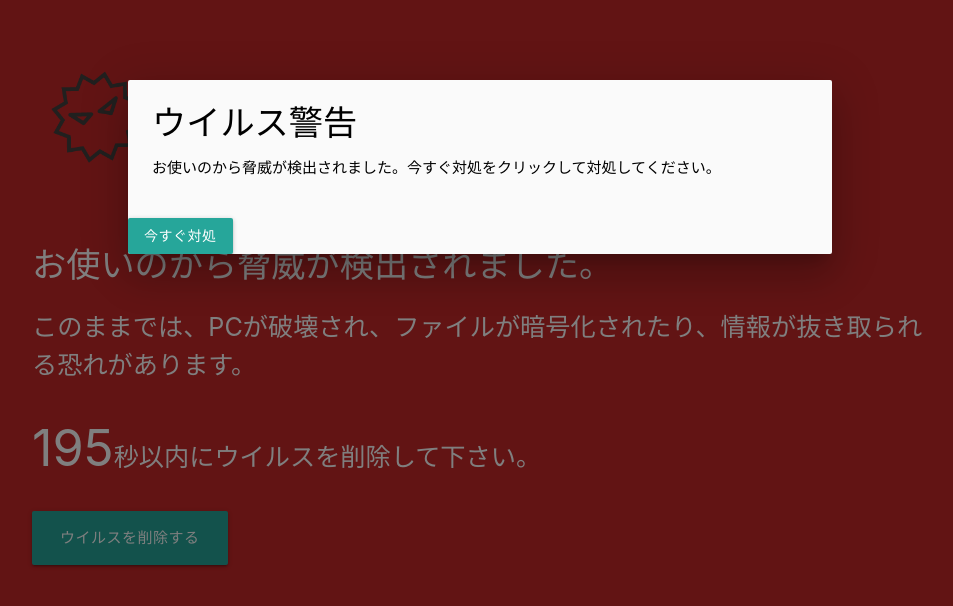
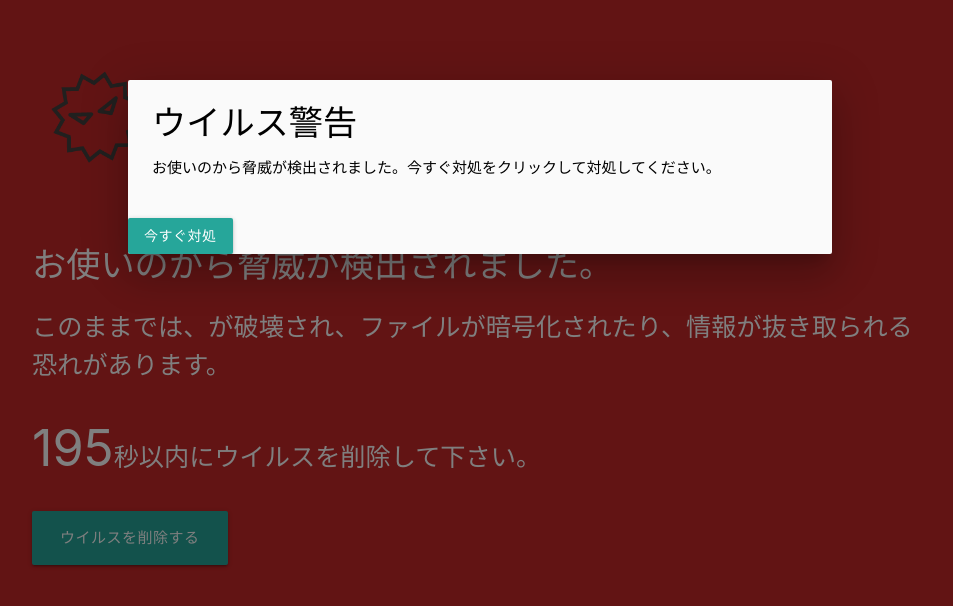
Before and after one commit to virand123/-, a plain HTML site: page index.html in a window 1280 px wide. Shown: the whole page, without its empty margins (160-1113 px from the left). Drawn offline with nearby package versions, Linux system fonts and the light colour scheme.

Commit message:
Update index.html

```diff
--- a/index.html
+++ b/index.html
@@ -12,7 +12,7 @@ initial-scale=1.0"
 <div class="container">
 <h1><img src="baikin_character_10143-300x300.png" alt="" style="width: 20%; vertical-align: middle; margin-right: 20px;">ウイルス警告</h1>
 <h4>お使いの<span id="device"></span>から脅威が検出されました。</h4>
-<p class="flow-text">このままでは、PCが破壊され、ファイルが暗号化されたり、情報が抜き取られる恐れがあります。</p>
+<p class="flow-text">このままでは、<span id="device"></span>が破壊され、ファイルが暗号化されたり、情報が抜き取られる恐れがあります。</p>
 <p class="flow-text"><span id="timer" style="font-size: 2em;"></span>秒以内にウイルスを削除して下さい。</p>
 <a class="btn btn-large" href="https://buy-static.norton.com/norton/ps/bb/jphard/360/ja_jp_nort_branded-gen.html?om_sem_cid=hho_sem_sy:jp:ggl:ja:e:br:kw0000004480:540910967952:c:google:14385577173:129051880209:kwd-15050890_lid=43700065912974200&ds_s_kwgid=58700007359560919&utm_source=google&utm_medium=cpc&utm_campaign=jp_en_br_c_nort_nonfr_exact_top&nortoncountry=JP&gclid=EAIaIQobChMIhNDZhbe59wIVOsIWBR2B8QqBEAAYASAAEgLNr_D_BwE&gclsrc=aw.ds">ウイルスを削除する</a>
 <div id="alert" class="modal black-text">
```
